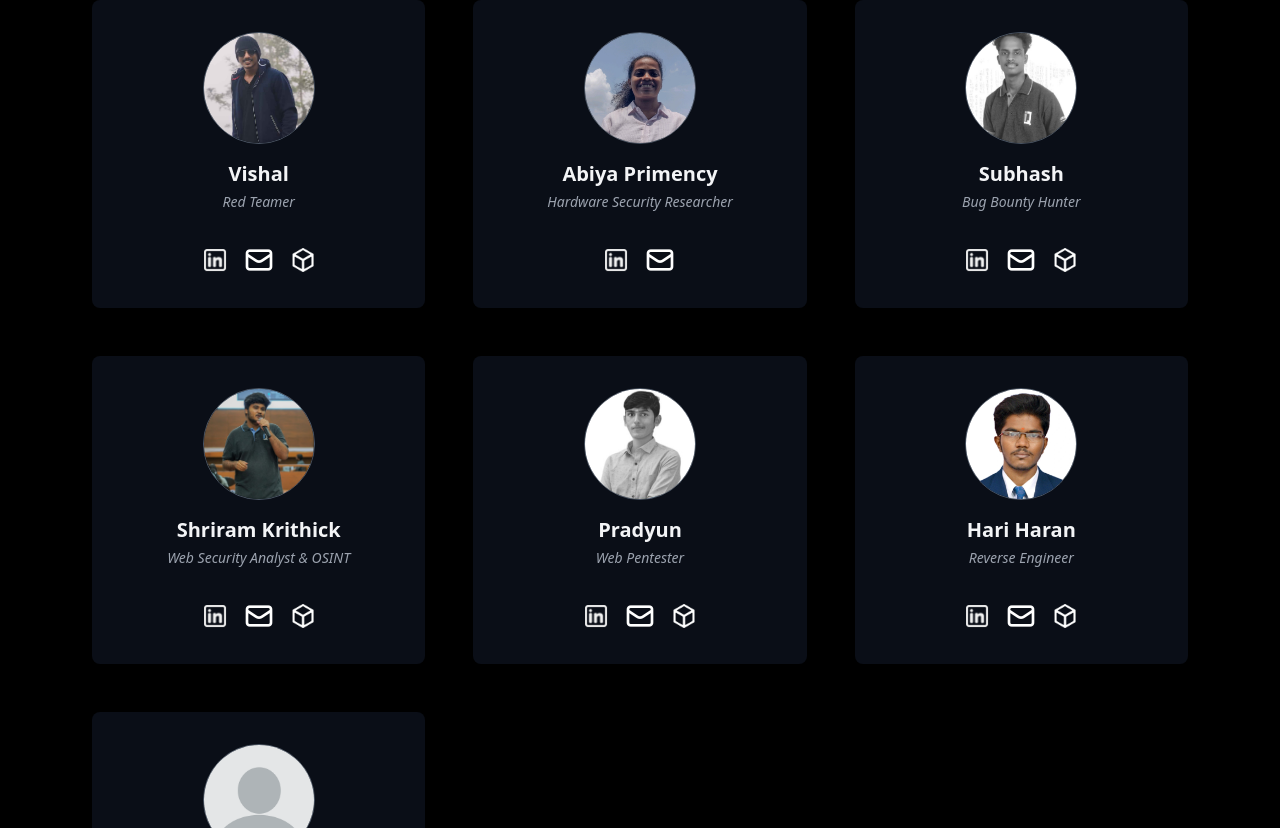
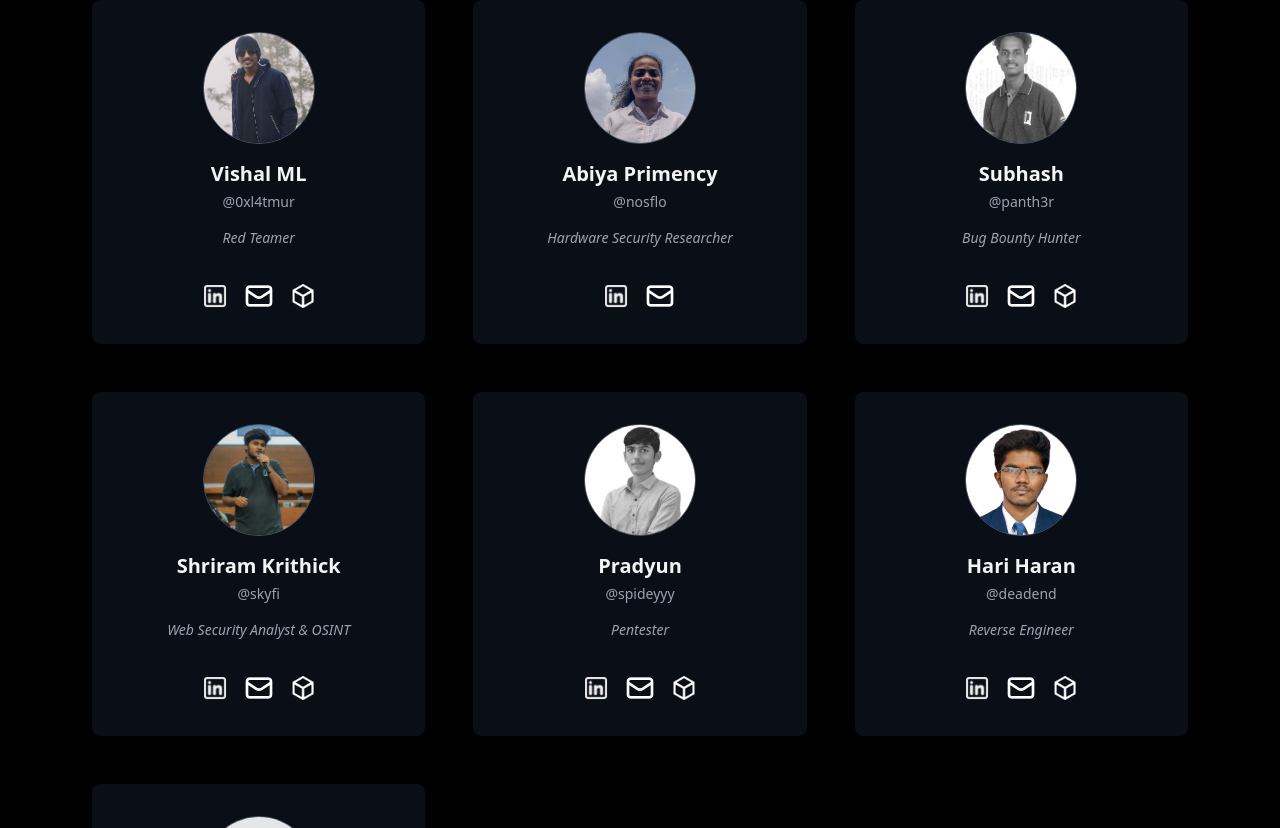
Before and after one commit to 5pideyy/NOVASITE, a React (Vite) app: page / in a window 1280 px wide. Shown: the part 972-1800 px from the top of the page. Built offline with nearby package versions, Linux system fonts and the light colour scheme.

Commit message:
ALIAS SET FOR MEMBERS

```diff
--- a/src/pages/home/Root.jsx
+++ b/src/pages/home/Root.jsx
@@ -32,7 +32,7 @@ function Root() {
 
   // Members data (cards)
   const members2024 = members_2024.map(
-    ({ id, name, position, linkedin, email, hackthebox }) => (
+    ({ id, name, alias, position, linkedin, email, hackthebox }) => (
       <div
         key={id}
         className="flex flex-col items-center bg-gray-900 bg-opacity-60 rounded-lg shadow-lg p-8 hover:shadow-xl transition-shadow duration-300"
@@ -42,7 +42,8 @@ function Root() {
           alt={name}
           className="w-28 h-28 mb-4 rounded-full border border-gray-600 object-cover"
         />
-        <h2 className="text-xl font-semibold text-gray-100 mb-1">{name}</h2>
+        <h2 className="text-xl font-semibold text-gray-100 mb-1 text-center whitespace-pre-line">{name}</h2>
+        <p className="text-sm font-normal text-gray-400 mb-4 text-center">{alias}</p>
         <p className="text-sm font-light text-gray-400 mb-4 italic">{position}</p>
         <div className="flex justify-center items-center space-x-4 mt-4">
           {linkedin && (
@@ -64,6 +65,7 @@ function Root() {
       </div>
     )
   );
+
 
   // Mentors data (cards)
   const mentors2024 = mentors_2024.map(
--- a/src/pages/members/member.jsx
+++ b/src/pages/members/member.jsx
@@ -1,7 +1,8 @@
 export const members_2024 = [
   {
     id: 0,
-    name: "Vishal",
+    name: "Vishal ML",
+    alias: "@0xl4tmur",
     position: "Red Teamer",
     github: "https://github.com/dfvsd",
     linkedin: "https://www.linkedin.com/in/dvsdfvs",
@@ -12,6 +13,7 @@ export const members_2024 = [
   // {
   //   id: 1,
   //   name: "Kishore Ram ",
+  //   alias: "Cipher",
   //   position: "Reverse Engineer & Network Security",
   //   github: "#",
   //   linkedin: "#",
@@ -22,6 +24,7 @@ export const members_2024 = [
   {
     id: 1,
     name: "Abiya Primency",
+    alias: "@nosflo",
     position: "Hardware Security Researcher",
     github: "#",
     linkedin: "#",
@@ -32,6 +35,7 @@ export const members_2024 = [
   {
     id: 2,
     name: "Subhash",
+    alias: "@panth3r",
     position: "Bug Bounty Hunter",
     github: "#",
     linkedin: "#",
@@ -42,6 +46,7 @@ export const members_2024 = [
   {
     id: 3,
     name: "Shriram Krithick",
+    alias: "@skyfi",
     position: "Web Security Analyst & OSINT",
     github: "#",
     linkedin: "#",
@@ -52,7 +57,8 @@ export const members_2024 = [
   {
     id: 4,
     name: "Pradyun",
-    position: "Web Pentester",
+    alias: "@spideyyy",
+    position: "Pentester",
     github: "#",
     linkedin: "#",
     instagram: "#",
@@ -62,6 +68,7 @@ export const members_2024 = [
   {
     id: 5,
     name: "Hari Haran",
+    alias: "@deadend",
     position: "Reverse Engineer",
     github: "#",
     linkedin: "#",
@@ -72,6 +79,7 @@ export const members_2024 = [
   {
     id: 6,
     name: "Manoj Kumar",
+    alias: "@NetNinja",
     position: "Network Security",
     github: "#",
     linkedin: "#",
```
